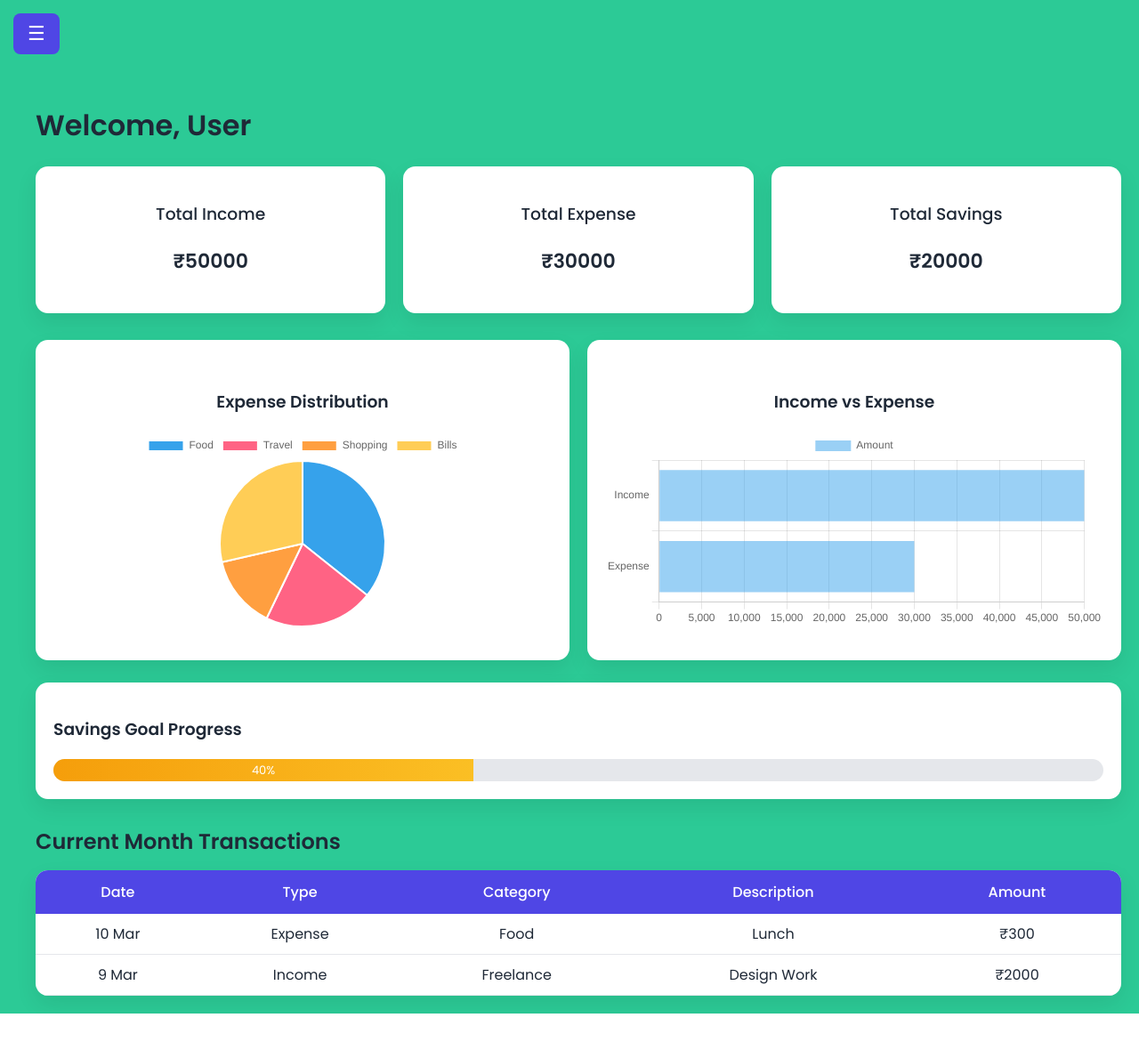
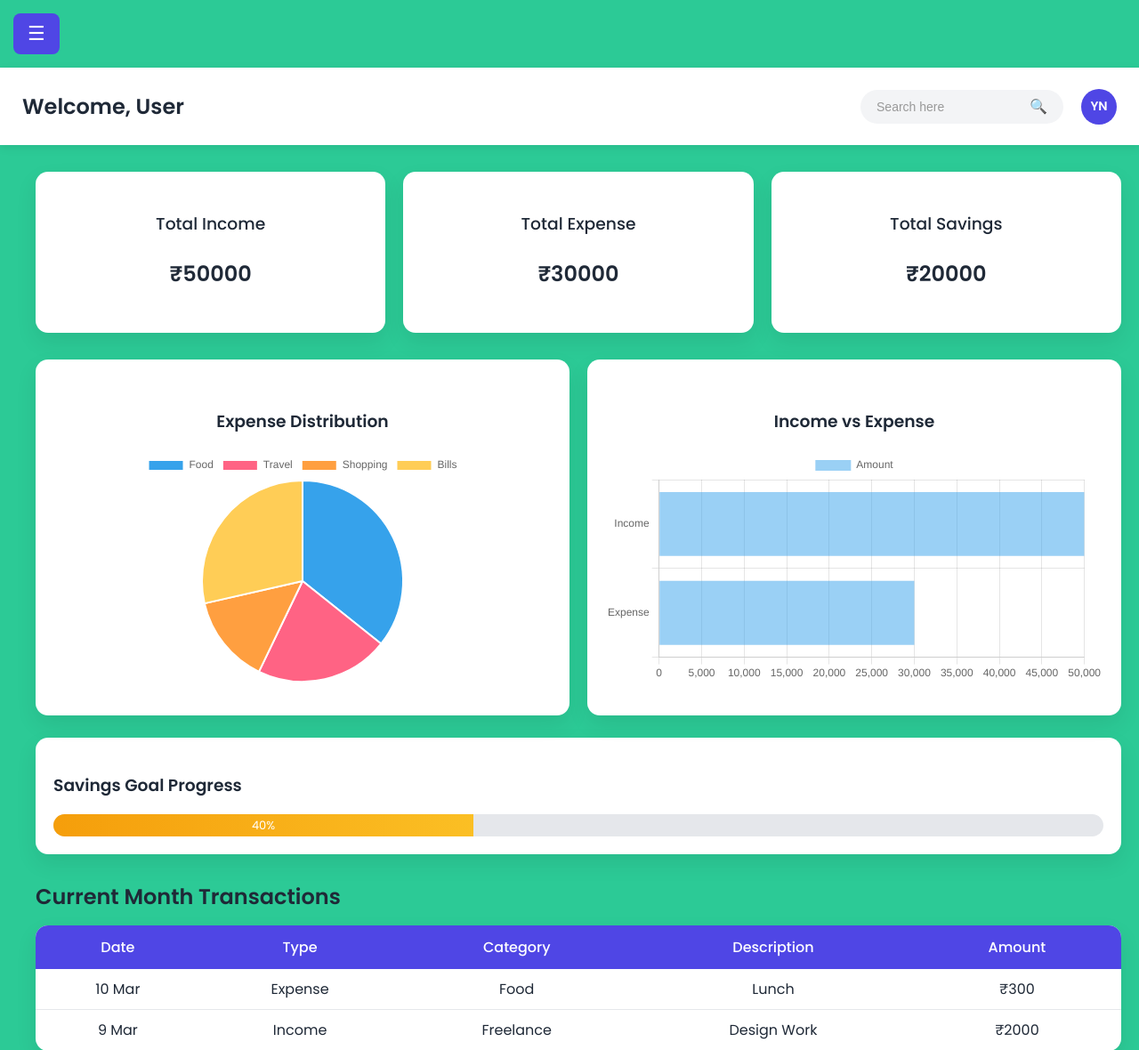
Before and after one commit to Yashvi-Nikam/Expense_Management, a PHP site: page /dashboard.html in a window 1280 px wide. Shown: the top 1180 px of the page at 89% size. Before the commit the page ends 1139 px from the top, so only its background shows below. Run offline with PHP 8.4, Linux system fonts and the light colour scheme.

Commit message:
Added Profile option and Search bar at the corner

```diff
--- a/dashboard.css
+++ b/dashboard.css
@@ -7,8 +7,100 @@
 body{
 font-family:'Poppins', sans-serif;
 margin:0;
-background:#2cca96; /* soft bluish background */
+background:#2cca96;
 color:#1f2937;
+}
+
+/* TOP BAR */
+
+.topbar{
+display:flex;
+justify-content:space-between;
+align-items:center;
+padding:10px 25px;
+background:white;
+box-shadow:0 3px 10px rgba(0,0,0,0.08);
+position:sticky;
+top:0;
+z-index:2;
+}
+
+.welcomeText{
+font-size:24px;
+font-weight:600;
+}
+
+.top-right{
+display:flex;
+align-items:center;
+gap:20px;
+}
+
+/* SEARCH BAR */
+
+.search-container{
+display:flex;
+align-items:center;
+background:#f3f4f6;
+padding:5px 12px;
+border-radius:20px;
+}
+
+.search-container input{
+border:none;
+background:transparent;
+outline:none;
+padding:6px;
+font-size:14px;
+width:160px;
+}
+
+.search-container button{
+border:none;
+background:none;
+cursor:pointer;
+font-size:16px;
+}
+
+/* PROFILE ICON */
+
+.profile-icon{
+width:36px;
+height:36px;
+border-radius:50%;
+cursor:pointer;
+object-fit:cover;
+}
+
+/* PROFILE MENU */
+
+.profile-container{
+position:relative;
+}
+
+.profile-menu{
+display:none;
+position:absolute;
+right:0;
+top:45px;
+background:white;
+border-radius:8px;
+box-shadow:0 10px 25px rgba(0,0,0,0.15);
+width:130px;
+overflow:hidden;
+}
+
+.profile-menu button{
+width:100%;
+border:none;
+background:white;
+padding:10px;
+cursor:pointer;
+font-size:14px;
+}
+
+.profile-menu button:hover{
+background:#f3f4f6;
 }
 
 /* MENU BUTTON */
@@ -112,12 +204,13 @@ margin-top:10px;
 
 .card{
 background:white;
-padding:20px;
+padding:25px;
 flex:1;
 border-radius:14px;
 box-shadow:0 10px 25px rgba(0,0,0,0.08);
 text-align:center;
 transition:0.2s;
+min-height:120px;
 }
 
 /* CARD HOVER */
@@ -133,7 +226,7 @@ font-weight:500;
 }
 
 .card p{
-font-size:22px;
+font-size:24px;
 font-weight:600;
 }
 
@@ -150,7 +243,7 @@ background:white;
 padding:20px;
 border-radius:14px;
 flex:1;
-height:320px;
+height:360px;
 box-shadow:0 10px 25px rgba(0,0,0,0.08);
 display:flex;
 flex-direction:column;
@@ -160,7 +253,7 @@ justify-content:center;
 
 canvas{
 max-width:100%;
-max-height:220px
+max-height:260px
 }
 
 /* PROGRESS BAR */
@@ -241,3 +334,48 @@ background:rgba(0,0,0,0.25);
 display:none;
 z-index:5;
 }
+
+/* SEARCH PLACEHOLDER */
+
+#searchInput::placeholder{
+color:#999;
+}
+
+.profileBox{
+width:90px;
+height:90px;
+border-radius:50%;
+background:#4f46e5;
+display:flex;
+align-items:center;
+justify-content:center;
+font-weight:600;
+color:white;
+font-size:26px;
+overflow:hidden;
+cursor:pointer;
+}
+
+.profileBox.small{
+width:40px;
+height:40px;
+font-size:14px;
+}
+
+.profileBox img{
+width:100%;
+height:100%;
+object-fit:cover;
+border-radius:50%;
+}
+
+#profileMenu{
+display:none;
+position:absolute;
+right:20px;
+top:60px;
+background:white;
+padding:10px;
+border-radius:10px;
+box-shadow:0 8px 20px rgba(0,0,0,0.15);
+}
--- a/dashboard.html
+++ b/dashboard.html
@@ -15,12 +15,58 @@
 
 <button class="menuBtn" onclick="toggleMenu()">☰</button>
 
+<!-- TOP BAR (NEW) -->
+
+<div class="topbar">
+
+<div class="leftTop">
+<h1 class="welcomeText">Welcome, User</h1>
+</div>
+
+<div class="top-right">
+
+<!-- SEARCH BAR -->
+
+<div class="search-container">
+
+<input type="text" id="searchInput" placeholder="Search here">
+
+<button onclick="triggerSearch()">
+🔍
+</button>
+
+</div>
+
+<!-- PROFILE MENU -->
+
+<div class="profile-container">
+
+    <!-- PROFILE AVATAR -->
+    <div class="profileBox small" onclick="toggleProfileMenu()">
+        <span id="topInitials">YN</span>
+        <img id="topProfilePhoto" style="display:none;">
+    </div>
+
+    <!-- DROPDOWN MENU -->
+    <div id="profileMenu" class="profileMenu">
+        <button onclick="openPage('userInfo.php')">Profile</button>
+        <button onclick="logout()">Logout</button>
+    </div>
+
+</div>
+
+</div>
+</div>
+
+
 <!-- SIDEBAR -->
 
 <div id="sidebar" class="sidebar">
 
 <input type="file" id="photoUpload" accept="image/*">
-<img id="profilePhoto" class="profile" src="default.png">
+
+ <span id="profileInitials">YN</span>
+ <img id="profilePhoto" class="profile" src="" style="display:none;">
 
 <button onclick="openPage('userInfo.php')">User Info</button>
 <button onclick="openPage('expenseHistory.php')">Expense History</button>
@@ -45,8 +91,6 @@
 <!-- MAIN DASHBOARD -->
 
 <div class="main">
-
-<h1>Welcome, User</h1>
 
 <div class="summary">
 
```
Also changed, not shown: dashboard.js (+90 -2 lines).
